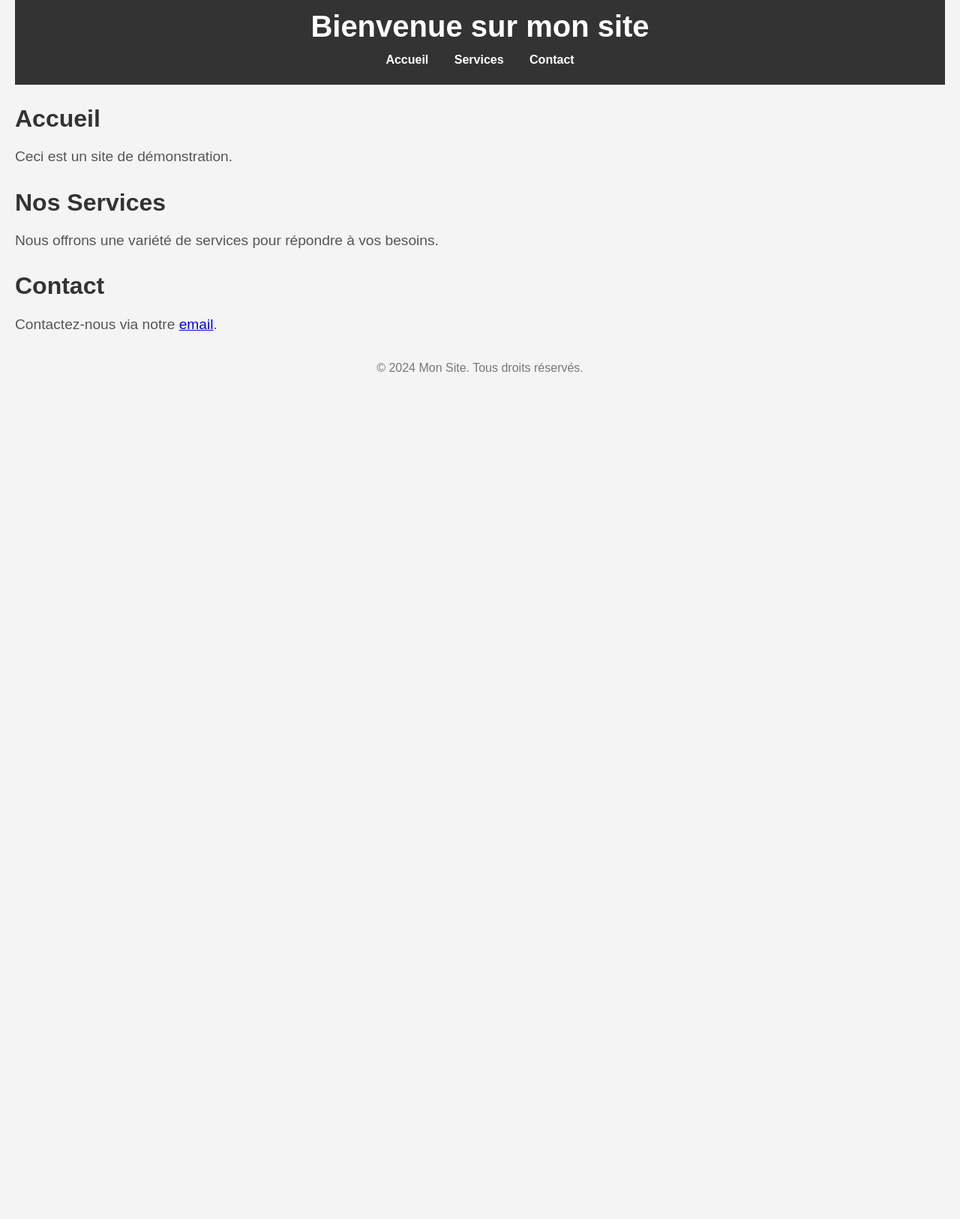
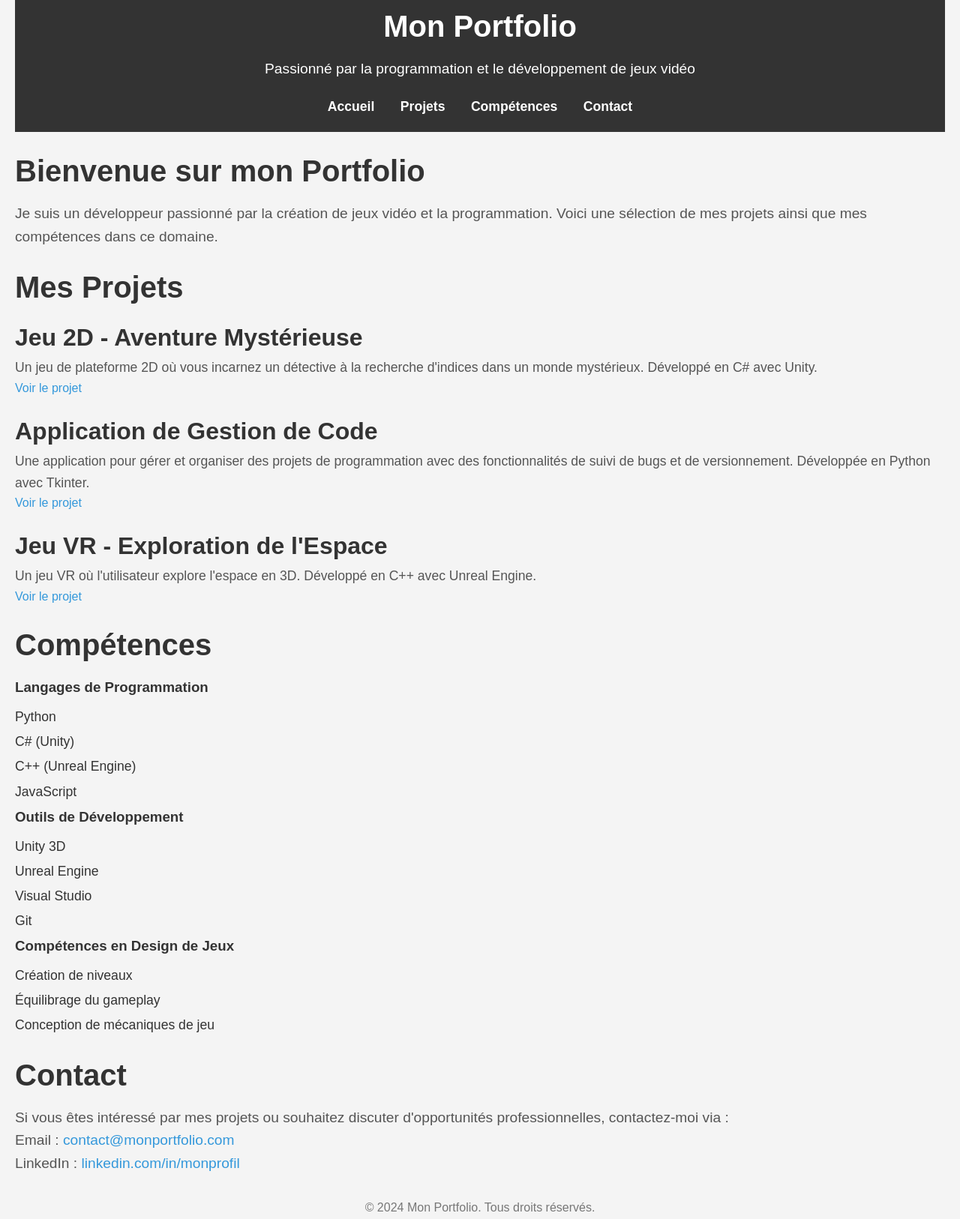
Before and after one commit to ChenMarcYong/PortFolio, a plain HTML site: page index.html in a window 1280 px wide. Shown: the part 37-1663 px from the top of the page at 75% size. Before the commit the page ends 800 px from the top, so only its background shows below. Drawn offline with Linux system fonts and the light colour scheme.

Commit message:
first commit

```diff
--- a/index.html
+++ b/index.html
@@ -4,39 +4,83 @@
     <meta charset="UTF-8">
     <meta name="viewport" content="width=device-width, initial-scale=1.0">
     <meta http-equiv="X-UA-Compatible" content="ie=edge">
-    <title>Site Basique</title>
+    <title>Mon Portfolio - Programmation & Jeu Vidéo</title>
     <link rel="stylesheet" href="style.css">
 </head>
 <body>
 
     <header>
-        <h1>Bienvenue sur mon site</h1>
+        <h1>Mon Portfolio</h1>
+        <p>Passionné par la programmation et le développement de jeux vidéo</p>
         <nav>
             <ul>
                 <li><a href="#accueil">Accueil</a></li>
-                <li><a href="#services">Services</a></li>
+                <li><a href="#projets">Projets</a></li>
+                <li><a href="#competences">Compétences</a></li>
                 <li><a href="#contact">Contact</a></li>
             </ul>
         </nav>
     </header>
 
     <section id="accueil">
-        <h2>Accueil</h2>
-        <p>Ceci est un site de démonstration.</p>
+        <h2>Bienvenue sur mon Portfolio</h2>
+        <p>Je suis un développeur passionné par la création de jeux vidéo et la programmation. Voici une sélection de mes projets ainsi que mes compétences dans ce domaine.</p>
     </section>
 
-    <section id="services">
-        <h2>Nos Services</h2>
-        <p>Nous offrons une variété de services pour répondre à vos besoins.</p>
+    <section id="projets">
+        <h2>Mes Projets</h2>
+        <div class="projet">
+            <h3>Jeu 2D - Aventure Mystérieuse</h3>
+            <p>Un jeu de plateforme 2D où vous incarnez un détective à la recherche d'indices dans un monde mystérieux. Développé en C# avec Unity.</p>
+            <a href="#">Voir le projet</a>
+        </div>
+        <div class="projet">
+            <h3>Application de Gestion de Code</h3>
+            <p>Une application pour gérer et organiser des projets de programmation avec des fonctionnalités de suivi de bugs et de versionnement. Développée en Python avec Tkinter.</p>
+            <a href="#">Voir le projet</a>
+        </div>
+        <div class="projet">
+            <h3>Jeu VR - Exploration de l'Espace</h3>
+            <p>Un jeu VR où l'utilisateur explore l'espace en 3D. Développé en C++ avec Unreal Engine.</p>
+            <a href="#">Voir le projet</a>
+        </div>
+    </section>
+
+    <section id="competences">
+        <h2>Compétences</h2>
+        <h3>Langages de Programmation</h3>
+        <ul>
+            <li>Python</li>
+            <li>C# (Unity)</li>
+            <li>C++ (Unreal Engine)</li>
+            <li>JavaScript</li>
+        </ul>
+
+        <h3>Outils de Développement</h3>
+        <ul>
+            <li>Unity 3D</li>
+            <li>Unreal Engine</li>
+            <li>Visual Studio</li>
+            <li>Git</li>
+        </ul>
+
+        <h3>Compétences en Design de Jeux</h3>
+        <ul>
+            <li>Création de niveaux</li>
+            <li>Équilibrage du gameplay</li>
+            <li>Conception de mécaniques de jeu</li>
+        </ul>
     </section>
 
     <section id="contact">
         <h2>Contact</h2>
-        <p>Contactez-nous via notre <a href="mailto:contact@example.com">email</a>.</p>
+        <p>Si vous êtes intéressé par mes projets ou souhaitez discuter d'opportunités professionnelles, contactez-moi via :</p>
+        <p>Email : <a href="mailto:contact@monportfolio.com">contact@monportfolio.com</a></p>
+        <p>LinkedIn : <a href="https://www.linkedin.com/in/monprofil">linkedin.com/in/monprofil</a></p>
     </section>
 
     <footer>
-        <p>&copy; 2024 Mon Site. Tous droits réservés.</p>
+        <p>&copy; 2024 Mon Portfolio. Tous droits réservés.</p>
     </footer>
 
 </body>
--- a/style.css
+++ b/style.css
@@ -26,9 +26,15 @@ header h1 {
     font-size: 2.5em;
 }
 
+header p {
+    font-size: 1.2em;
+    margin-top: 10px;
+}
+
 nav ul {
     list-style: none;
     padding: 0;
+    margin-top: 20px;
 }
 
 nav ul li {
@@ -42,19 +48,64 @@ nav ul li a {
     font-weight: bold;
 }
 
-/* Sections principales */
+/* Section accueil */
 section {
     margin: 20px 0;
 }
 
 section h2 {
-    font-size: 2em;
+    font-size: 2.5em;
     margin-bottom: 10px;
 }
 
 section p {
     font-size: 1.2em;
     color: #555;
+}
+
+/* Section projets */
+.projet {
+    margin-bottom: 20px;
+}
+
+.projet h3 {
+    font-size: 2em;
+    color: #333;
+}
+
+.projet p {
+    font-size: 1.1em;
+    color: #555;
+}
+
+.projet a {
+    color: #3498db;
+    text-decoration: none;
+}
+
+.projet a:hover {
+    text-decoration: underline;
+}
+
+/* Section compétences */
+ul {
+    list-style: none;
+    margin-top: 10px;
+}
+
+ul li {
+    font-size: 1.1em;
+    margin-bottom: 5px;
+}
+
+/* Section contact */
+a {
+    color: #3498db;
+    text-decoration: none;
+}
+
+a:hover {
+    text-decoration: underline;
 }
 
 /* Pied de page */
@@ -64,12 +115,3 @@ footer {
     font-size: 1em;
     color: #777;
 }
-
-footer a {
-    color: #333;
-    text-decoration: none;
-}
-
-footer a:hover {
-    text-decoration: underline;
-}
```
